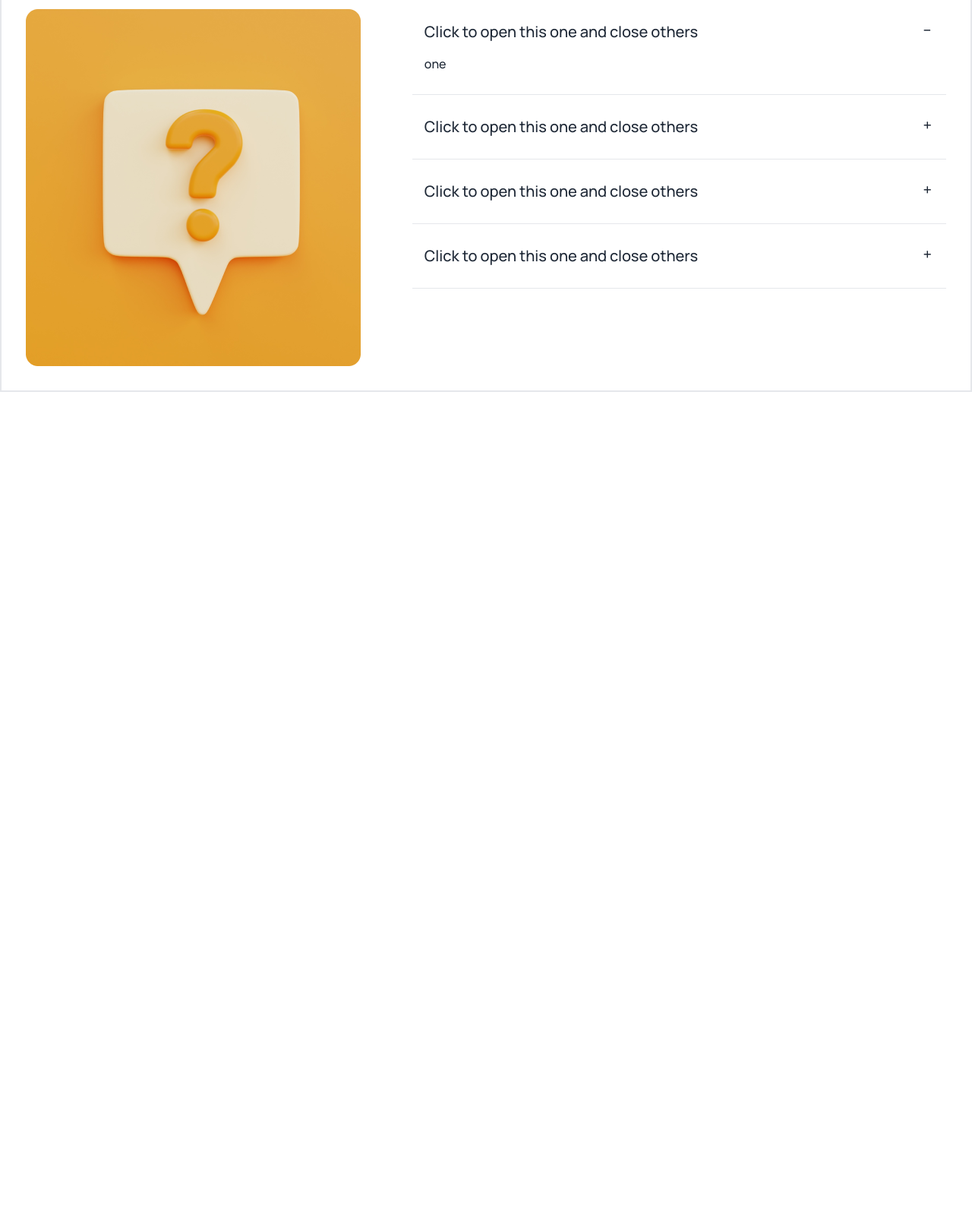
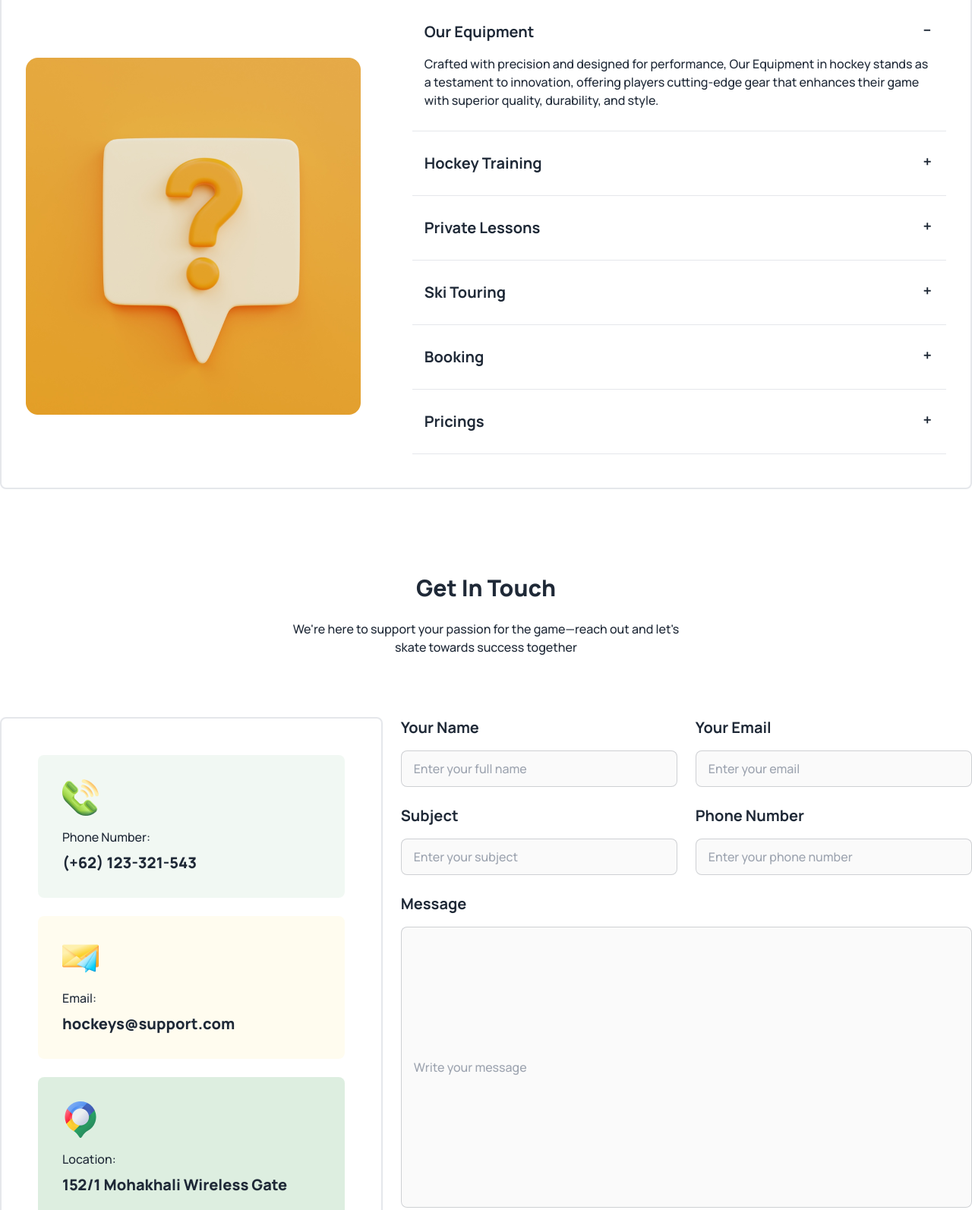
Before and after one commit to sabberhossen1/hockey, a plain HTML site: page index.html in a window 1280 px wide. Shown: the part 4000-5593 px from the top of the page at 76% size. Before the commit the page ends 4628 px from the top, so only its background shows below. Drawn offline with nearby package versions, Linux system fonts and the light colour scheme.

Commit message:
get tuch done

```diff
--- a/index.html
+++ b/index.html
@@ -368,53 +368,138 @@
         <section class="lg:mb-28 mb-14">
             <h1 class="text-3xl font-extrabold text-center mb-6">Clients Question</h1>
             <p class="text-center lg:mb-20 mb-10 text-base">Addressing our clients' questions in hockey is a top priority, ensuring clarity and transparency <br> in every aspect of their journey,  from program details to player development</p>
-            <div class="flex flex-col lg:flex-row gap-10 border-2 p-8">
+            <div class="flex flex-col items-center lg:flex-row gap-10 border-2 p-8 rounded-lg">
                 <div class="lg:w-2/5 ">
                     <img src="./Images/11.png" alt="">
                 </div>
                 <div class="lg:w-3/5 ">
                     <div class="collapse collapse-plus ">
                         <input type="radio" name="my-accordion-3" checked="checked" />
-                        <div class="collapse-title text-xl font-medium">
-                          Click to open this one and close others
+                        <div class="collapse-title  text-xl font-bold">
+                            Our Equipment
                         </div>
                         <div class="collapse-content">
-                          <p>one</p>
-                        </div>
-                      </div>
-                      <hr class="my-3">
-                      <div class="collapse collapse-plus ">
-                        <input type="radio" name="my-accordion-3" />
-                        <div class="collapse-title text-xl font-medium">
-                          Click to open this one and close others
-                        </div>
-                        <div class="collapse-content">
-                          <p>two</p>
+                          <p>Crafted with precision and designed for performance, Our Equipment in hockey stands as a testament to innovation, offering players cutting-edge gear that enhances their game with superior quality, durability, and style.</p>
                         </div>
                       </div>
                       <hr class="my-3">
 
                       <div class="collapse collapse-plus ">
                         <input type="radio" name="my-accordion-3" />
-                        <div class="collapse-title text-xl font-medium">
-                          Click to open this one and close others
+                        <div class="collapse-title text-xl font-bold">
+                          Hockey Training
                         </div>
                         <div class="collapse-content">
-                          <p>hello</p>
+                          <p>Elevate your skills on the ice with our Hockey Training program, where expert coaching, specialized drills, and a commitment to excellence converge to shape players into formidable athletes, ready to conquer the game.</p>
                         </div>
                       </div>
                       <hr class="my-3">
 
                       <div class="collapse collapse-plus ">
                         <input type="radio" name="my-accordion-3" />
-                        <div class="collapse-title text-xl font-medium">
-                          Click to open this one and close others
+                        <div class="collapse-title text-xl font-bold">
+                            Private Lessons
+
                         </div>
                         <div class="collapse-content">
-                          <p>ofur</p>
+                          <p>Experience personalized growth on the ice with our Private Lessons hockey program, where skilled coaches tailor instruction to individual needs, fostering rapid development, refined techniques</p>
                         </div>
                       </div>
                       <hr class="my-3">
+
+                      <div class="collapse collapse-plus ">
+                        <input type="radio" name="my-accordion-3" />
+                        <div class="collapse-title text-xl font-bold">
+                            Ski Touring
+                        </div>
+                        <div class="collapse-content">
+                          <p>our Hockey Ski Touring program offers players a dynamic journey on the ice, navigating through drills, tactics, and strategy, ensuring a thrilling ascent in their performance and proficiency.</p>
+                        </div>
+                      </div>
+                      <hr class="my-3">
+                      <div class="collapse collapse-plus ">
+                        <input type="radio" name="my-accordion-3" />
+                        <div class="collapse-title text-xl font-bold">
+                            Booking
+                        </div>
+                        <div class="collapse-content">
+                          <p>Streamline your hockey experience with our easy and efficient booking system, ensuring seamless access to ice time, coaching sessions, and equipment rentals, so you can focus on the game and elevate your skills on the rink</p>
+                        </div>
+                      </div>
+                      <hr class="my-3">
+                      <div class="collapse collapse-plus ">
+                        <input type="radio" name="my-accordion-3" />
+                        <div class="collapse-title text-xl font-bold">
+                            Pricings
+                        </div>
+                        <div class="collapse-content">
+                          <p>Unlock the gateway to excellence with our transparent and competitive pricings in hockey, providing players and enthusiasts alike with affordable access to top-notch coaching, premier facilities, and quality equipment, fostering a community dedicated to the love of the game.</p>
+                        </div>
+                      </div>
+                      <hr class="my-3">
+                </div>
+            </div>
+        </section>
+
+        <!-- get touch -->
+        <section>
+            <h1 class="text-3xl font-extrabold text-center mb-6">Get In Touch</h1>
+            <p class="text-center lg:mb-20 mb-10 text-base">We're here to support your passion for the game—reach out and let's <br> skate towards success together</p>
+            <div class="flex flex-col lg:flex-row gap-6 mb-12">
+                <div class="lg:w-2/5 w-full border-2 rounded-lg p-12 space-y-6">
+                    <div class="p-8 bg-[#98cba122] rounded-lg">
+                        <img class="mb-4" src="./Images/Group 1171275317.png" alt="">
+                        <p class="mb-2">Phone Number:</p>
+                        <h2 class="text-xl
+                         font-extrabold">(+62) 123-321-543</h2>
+                    </div>
+                    <div class="p-8 bg-[#fddd5f1a] rounded-lg">
+                        <img class="mb-4" src="./Images/Group 1171275318.png" alt="">
+                        <p class="mb-2">Email:</p>
+                        <h2 class="text-xl
+                         font-extrabold">hockeys@support.com</h2>
+                    </div>
+                    <div class="p-8 bg-[#98cba154] rounded-lg">
+                        <img class="mb-4" src="./Images/Group 1171275321.png" alt="">
+                        <p class="mb-2">Location:</p>
+                        <h2 class="text-xl
+                         font-extrabold">152/1 Mohakhali Wireless Gate</h2>
+                    </div>
+                </div>
+                <div class="lg:w-3/5 w-full ">
+                    <div class=" grid grid-cols-1 lg:grid-cols-2 gap-6">
+                        <div>
+                            <h2 class="text-xl font-bold mb-4">Your Name</h2>
+                            <input type="text" placeholder="Enter your full name" class="bg-[#13131805] input input-bordered w-full " />
+                        </div>
+                        <div>
+                            <h2 class="text-xl font-bold mb-4">Your Email</h2>
+                            <input type="text" placeholder="Enter your email" class="bg-[#13131805] input input-bordered w-full" />
+                        </div>
+                        <div>
+                            <h2 class="text-xl font-bold mb-4">Subject</h2>
+                            <input type="text" placeholder="Enter your subject" class="bg-[#13131805] input input-bordered w-full " />
+                        </div>
+                        <div>
+                            <h2 class="text-xl font-bold mb-4">Phone Number</h2>
+                            <input type="text" placeholder="Enter your phone number" class="bg-[#13131805] input input-bordered w-full" />
+                        </div>
+                    </div>
+                    <div class="mt-6">
+                        <h2 class="text-xl font-bold mb-4">Message</h2>
+                        <input type="text" placeholder="Write your message" class="bg-[#13131805] input input-bordered w-full  h-[370px]" />
+                    </div>
+                    <button class="btn btn-block mt-8 bg-[#FF4240] text-white w-full font-bold text-xl">Send Message</button>
+
+                </div>
+            </div>
+            <div class="lg:mb-24  mb-14 bg-[#7b807c1d] p-9">
+                <h2 class="text-2xl font-extrabold flex justify-center mb-6">Social Media</h2>
+                <div class="text-xl  max-w-36 mx-auto flex gap-5 items-center justify-center">
+                   <a href=""> <i class="fa-brands fa-twitter"></i></a>
+                    <a href=""><i class="fa-brands fa-facebook"></i></a>
+                   <a href=""> <i class="fa-brands fa-instagram"></i></a>
+                   <a href=""> <i class="fa-brands fa-github"></i></a>
                 </div>
             </div>
         </section>
```
